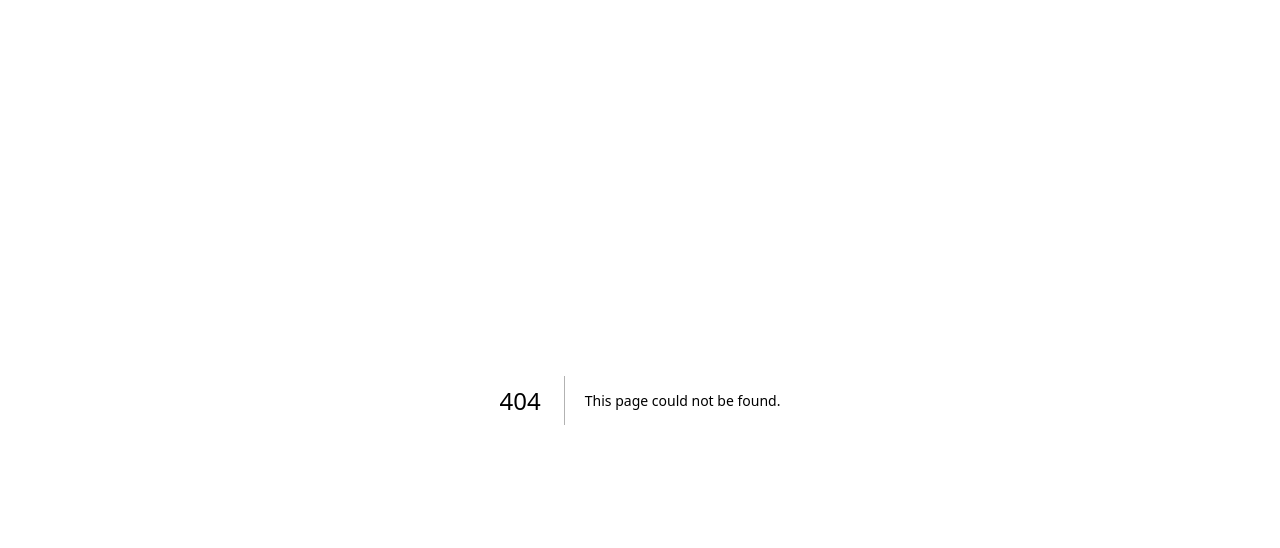
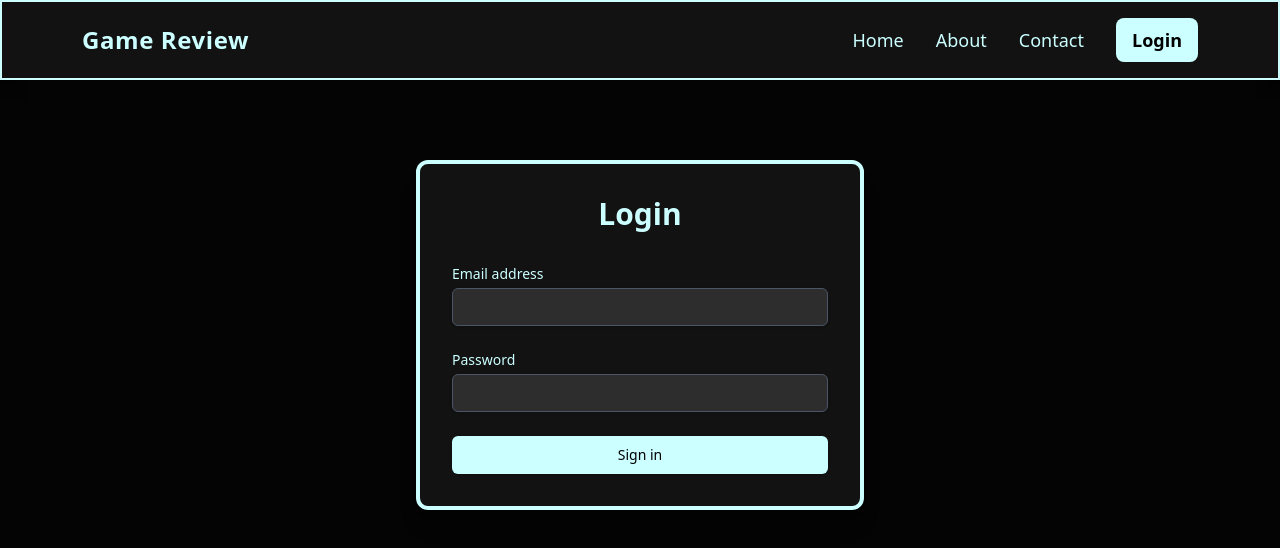
Before and after one commit to IDigics/game-catalog, a Next.js app: page /login in a window 1280 px wide. Before the commit this address had no page. Shown: the top 548 px of the page. Built offline with nearby package versions, Linux system fonts and the light colour scheme.

Commit message:
added a login button that redirects to a login page (work still undergoing)

```diff
--- /dev/null
+++ b/app/components/LoginForm.jsx
@@ -0,0 +1,77 @@
+"use client";
+
+import { useState } from "react";
+
+export default function LoginForm() {
+  const [email, setEmail] = useState("");
+  const [password, setPassword] = useState("");
+
+  const handleSubmit = (e) => {
+    e.preventDefault();
+    // For demonstration, we'll just log the credentials.
+    // In a real app, you'd send this to an authentication endpoint.
+    console.log("Login submitted:", { email, password });
+    alert("Check the console for login details. This is a demo.");
+    // Here you would typically handle the login logic, e.g., an API call.
+  };
+
+  return (
+    <div className="bg-[#121212] border-4 border-[#CCFFFF] rounded-xl shadow-xl p-8 w-full max-w-md">
+      <h2 className="text-3xl font-bold text-center text-[#CCFFFF] mb-8">
+        Login
+      </h2>
+      <form onSubmit={handleSubmit} className="space-y-6">
+        <div>
+          <label
+            htmlFor="email"
+            className="block text-sm font-medium text-[#CCFFFF]"
+          >
+            Email address
+          </label>
+          <div className="mt-1">
+            <input
+              id="email"
+              name="email"
+              type="email"
+              autoComplete="email"
+              required
+              value={email}
+              onChange={(e) => setEmail(e.target.value)}
+              className="appearance-none block w-full px-3 py-2 border border-gray-600 rounded-md shadow-sm placeholder-gray-400 focus:outline-none focus:ring-[#FF9933] focus:border-[#FF9933] sm:text-sm bg-[#2d2d2d] text-white"
+            />
+          </div>
+        </div>
+
+        <div>
+          <label
+            htmlFor="password"
+            className="block text-sm font-medium text-[#CCFFFF]"
+          >
+            Password
+          </label>
+          <div className="mt-1">
+            <input
+              id="password"
+              name="password"
+              type="password"
+              autoComplete="current-password"
+              required
+              value={password}
+              onChange={(e) => setPassword(e.target.value)}
+              className="appearance-none block w-full px-3 py-2 border border-gray-600 rounded-md shadow-sm placeholder-gray-400 focus:outline-none focus:ring-[#FF9933] focus:border-[#FF9933] sm:text-sm bg-[#2d2d2d] text-white"
+            />
+          </div>
+        </div>
+
+        <div>
+          <button
+            type="submit"
+            className="w-full flex justify-center py-2 px-4 border border-transparent rounded-md shadow-sm text-sm font-medium text-[#000000] bg-[#CCFFFF] hover:bg-[#FF9933] focus:outline-none focus:ring-2 focus:ring-offset-2 focus:ring-[#FF9933] transition"
+          >
+            Sign in
+          </button>
+        </div>
+      </form>
+    </div>
+  );
+}
--- a/app/components/Navbar.jsx
+++ b/app/components/Navbar.jsx
@@ -1,37 +1,30 @@
 "use client";
-import React, { useState } from "react";
+import React from "react";
+import Link from "next/link";
 
 function Navbar() {
-  const [clickCount, setClickCount] = useState(0);
-
-  const Click = (e) => {
-    e.preventDefault();
-    const newCount = clickCount + 1;
-    setClickCount(newCount);
-
-    if (newCount >= 5) {
-      window.location.href =
-        "https://www.youtube.com/watch?v=xvFZjo5PgG0&list=RDxvFZjo5PgG0&start_radio=1"; // Traditional browser redirect
-    }
-  };
-
   return (
     <nav className="sticky top-0 z-50 bg-[#121212] border-2 text-[#CCFFFF] px-20 py-4 flex items-center justify-between shadow-lg">
       <div className="flex justify-center items-center font-bold text-2xl tracking-wide text-[#CCFFFF]">
-        <a href="/" onClick={Click} className="hover:text-[#FF9933] transition">
+        <Link href="/" className="hover:text-[#FF9933] transition">
           Game Review
-        </a>
+        </Link>
       </div>
-      <div className="flex gap-8 text-lg">
-        <a href="/" className="hover:text-[#FF9933] transition">
+      <div className="flex items-center gap-8 text-lg">
+        <Link href="/" className="hover:text-[#FF9933] transition">
           Home
-        </a>
-        <a href="/about" className="hover:text-[#FF9933] transition">
+        </Link>
+        <Link href="/about" className="hover:text-[#FF9933] transition">
           About
-        </a>
-        <a href="/contact" className="hover:text-[#FF9933] transition">
+        </Link>
+        <Link href="/contact" className="hover:text-[#FF9933] transition">
           Contact
-        </a>
+        </Link>
+        <Link href="/login">
+          <button className="bg-[#CCFFFF] text-[#000000] font-semibold px-4 py-2 rounded-lg hover:bg-[#FF9933] transition">
+            Login
+          </button>
+        </Link>
       </div>
     </nav>
   );
--- /dev/null
+++ b/app/login/page.jsx
@@ -0,0 +1,13 @@
+import Navbar from "../components/Navbar";
+import LoginForm from "../components/LoginForm";
+
+export default function LoginPage() {
+  return (
+    <div className="min-h-screen bg-[#040404] bg-cover bg-center">
+      <Navbar />
+      <div className="flex justify-center items-center flex-grow pt-20">
+        <LoginForm />
+      </div>
+    </div>
+  );
+}
```
